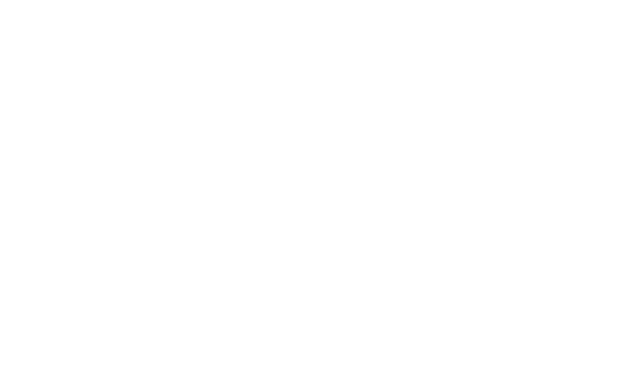
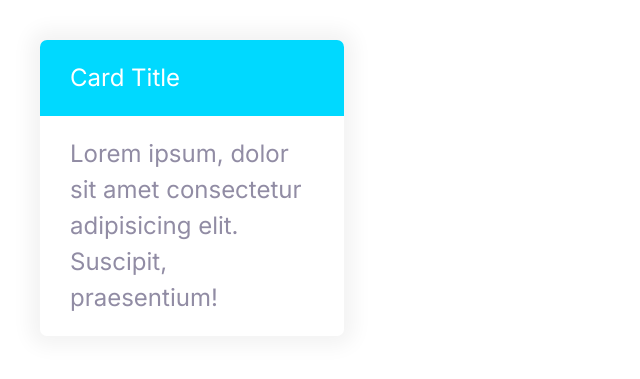
Before and after one commit to Abubakar5327/ASDhosting, a plain HTML site: page index.html in a window 1280 px wide. Shown: the whole page, without its empty margins (0-640 px from the left). Drawn offline with Linux system fonts and the light colour scheme.

Commit message:
card implementation

```diff
--- a/css/styles.css
+++ b/css/styles.css
@@ -269,3 +269,24 @@ a {
         font-size: 1.5rem;
     }
 }
+
+/* cards */
+.card {
+    border-radius: 7px;
+    box-shadow: 0 0 20px 10px #f3f3f3;
+    overflow: hidden;
+}
+
+.card__header, .card__body {
+    padding: 2rem 3rem;
+}
+
+.card--primary, .card__header {
+    background: var(--color-primary);
+    color: #fff;
+}
+
+.card--secondary, .card__header {
+    background: var(--color-secondary);
+    color: #fff;
+}
--- a/index.html
+++ b/index.html
@@ -12,6 +12,13 @@
     <link rel="stylesheet" href="css/styles.css">
 </head>
 <body>
-
+    <div style="width:30%; padding:4rem">
+        <div class="card">
+            <header class="card__header card--secondary">Card Title</header>
+            <div class="card__body">
+                Lorem ipsum, dolor sit amet consectetur adipisicing elit. Suscipit, praesentium!
+            </div>
+        </div>
+    </div>
 </body>
 </html>
```
